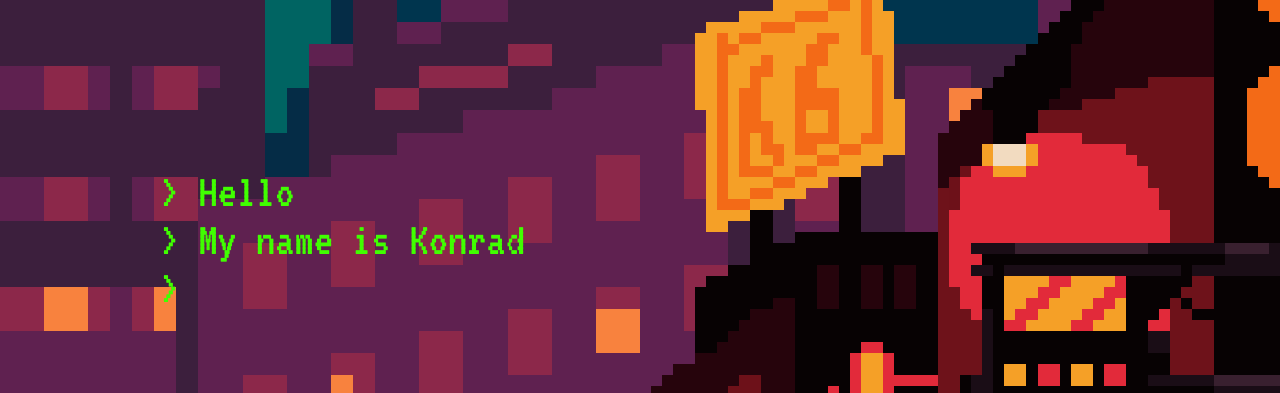
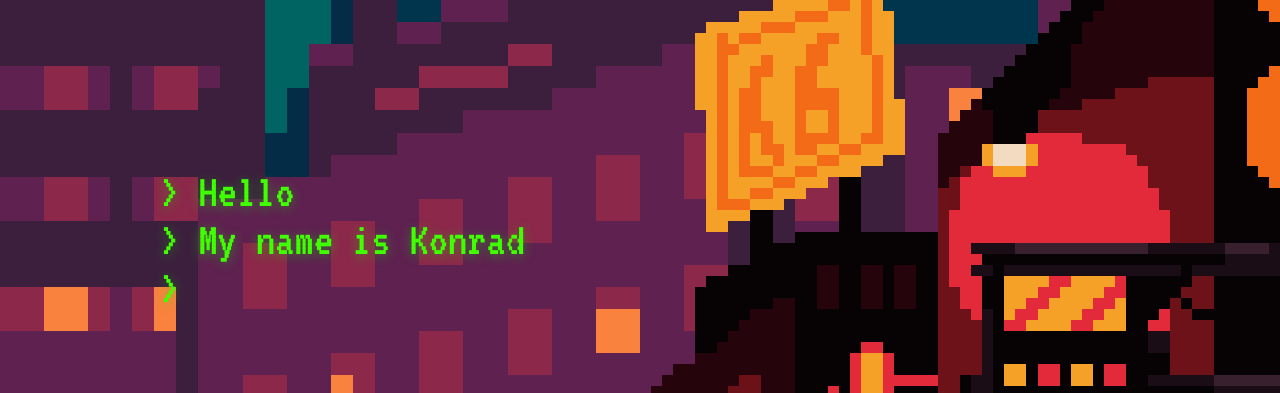
Before and after one commit to lethiandev/lethiandev.github.io, a Jekyll site: the page built from index.html, in a window 1280 px wide. Shown: the top 393 px of the page. Built offline with Jekyll 4.4.1, drawn with Linux system fonts in a browser that asks for light colours.

Commit message:
Fix terminal text shadow

```diff
--- a/_sass/_theme.scss
+++ b/_sass/_theme.scss
@@ -31,7 +31,9 @@
 
 .terminal {
   font-size: 16pt;
+  text-shadow: 0 2px 12px rgba(0, 255, 0, 0.4);
   color: #40ff00;
+  transform: scale(1);
 
   &:after {
     content: "|";
```
